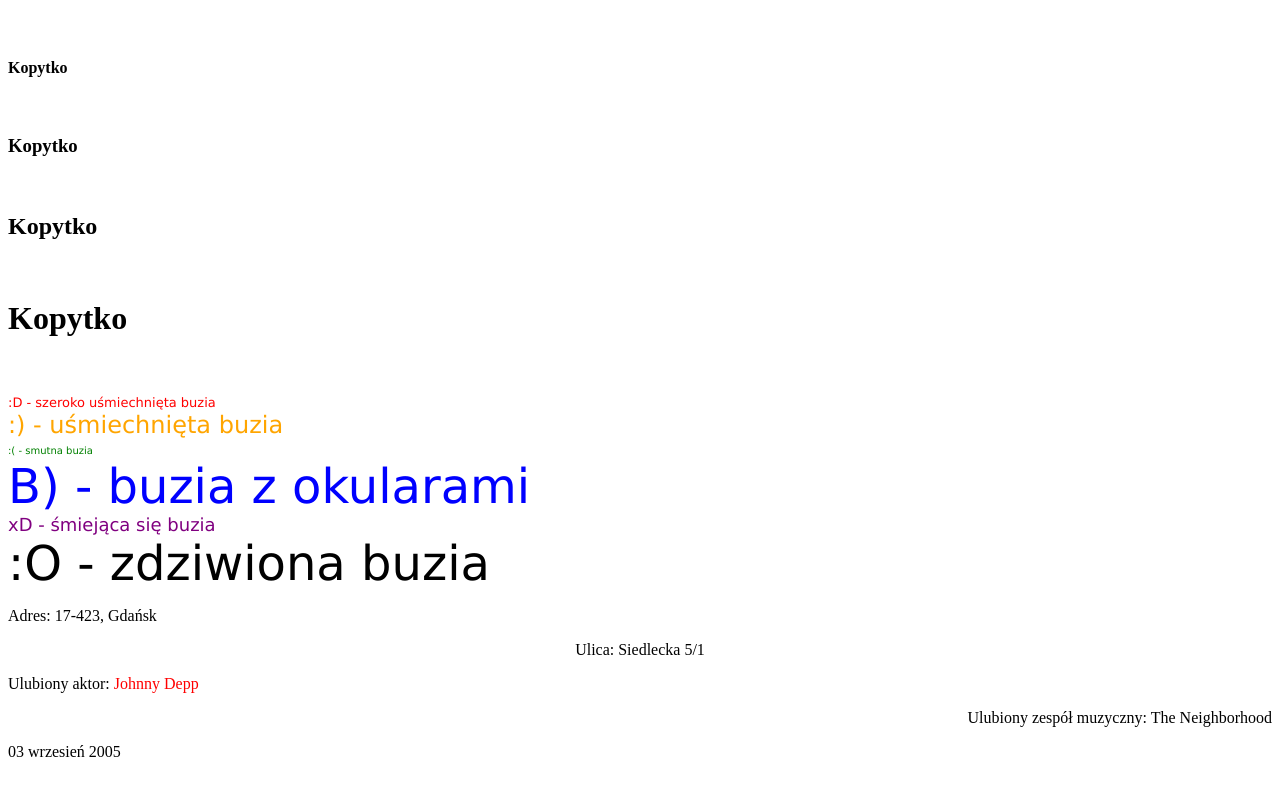
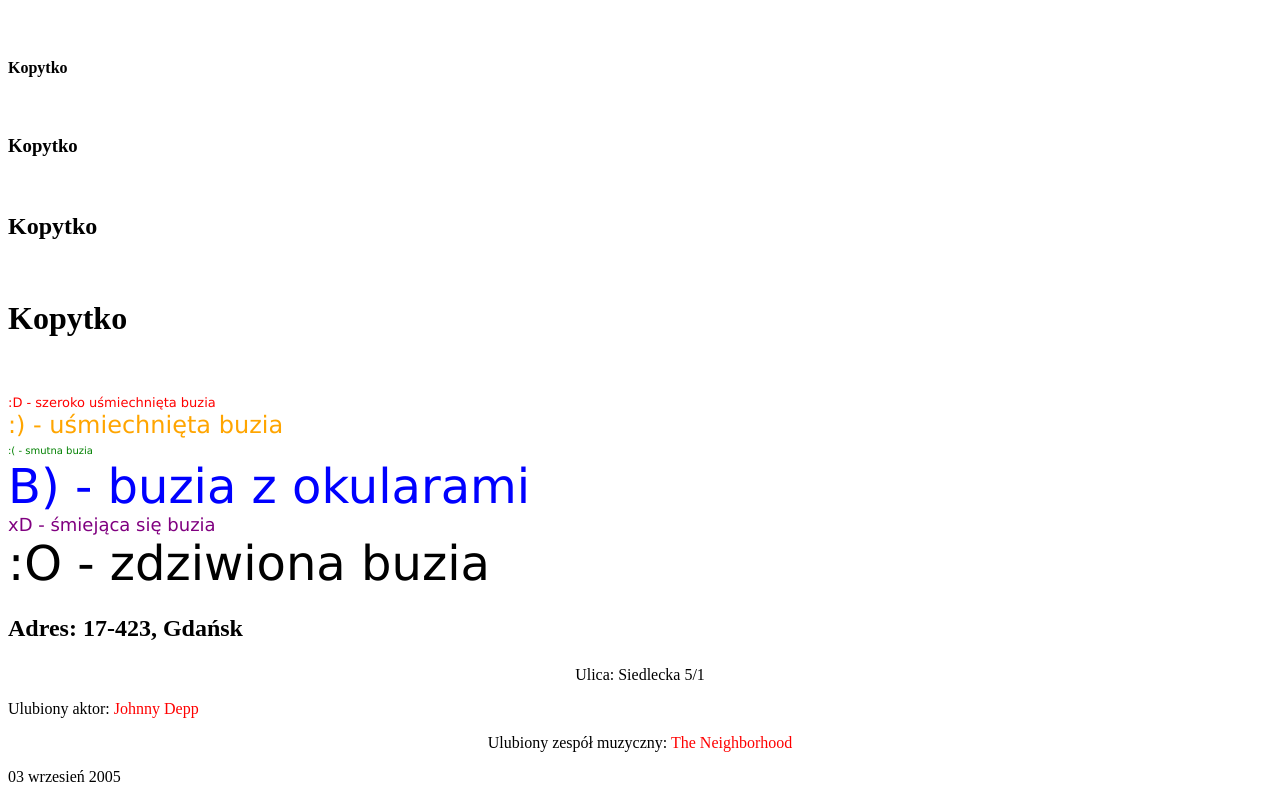
Before and after one commit to ObliviousCow/mikolaj.github.io, a plain HTML site: page index.html in a window 1280 px wide. Shown: the part 666-1460 px from the top of the page. Before the commit the page ends 1435 px from the top, so only its background shows below. Drawn offline with Linux system fonts and the light colour scheme.

Commit message:
Update index.html

```diff
--- a/index.html
+++ b/index.html
@@ -27,9 +27,9 @@
         <font color = "black" size = "7"> :O - zdziwiona buzia</font> <br>
     </p>
 
-	<p align="left"> Adres: 17-423, Gdańsk <br> </p>
+	<H2><p align="left"> Adres: 17-423, Gdańsk <br> </p> </H2>
 	<p align="center">Ulica: Siedlecka 5/1 <br> </p>
 	Ulubiony aktor: <font color = "red">Johnny Depp </font><br>
-	<p align="right">Ulubiony zespół muzyczny: The Neighborhood <br> </p>
+	<p align="center">Ulubiony zespół muzyczny: <font color = "red"> The Neighborhood </font> <br> </p>
 	03 wrzesień 2005 <br>
 </body>
```
